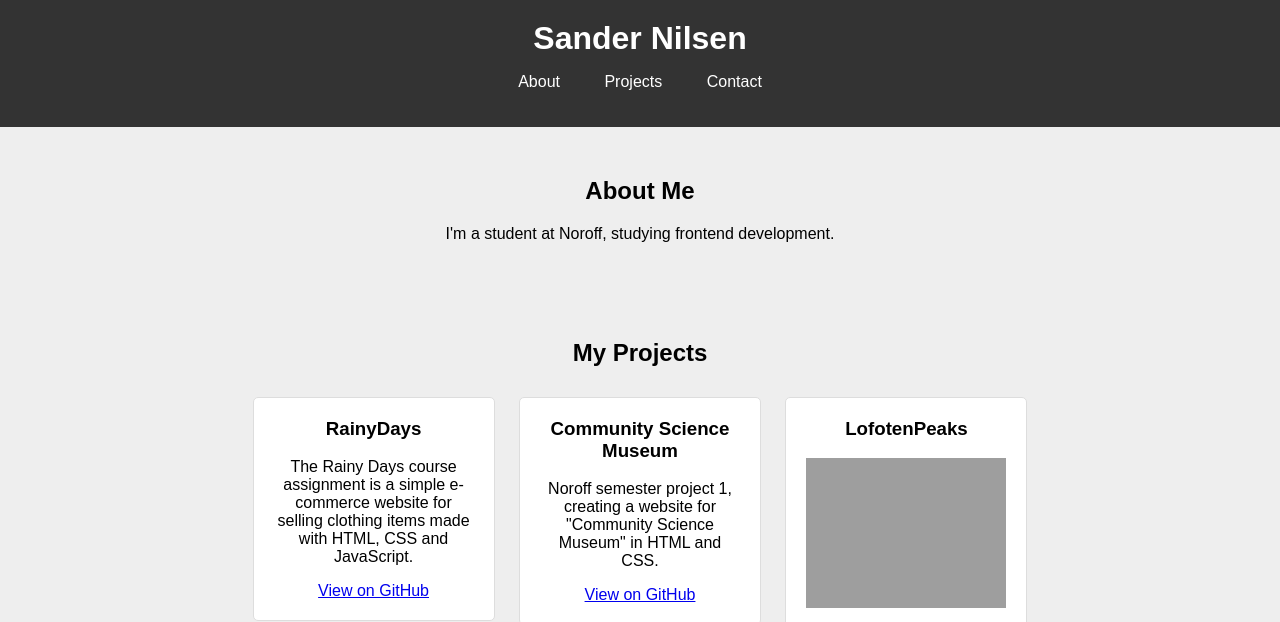
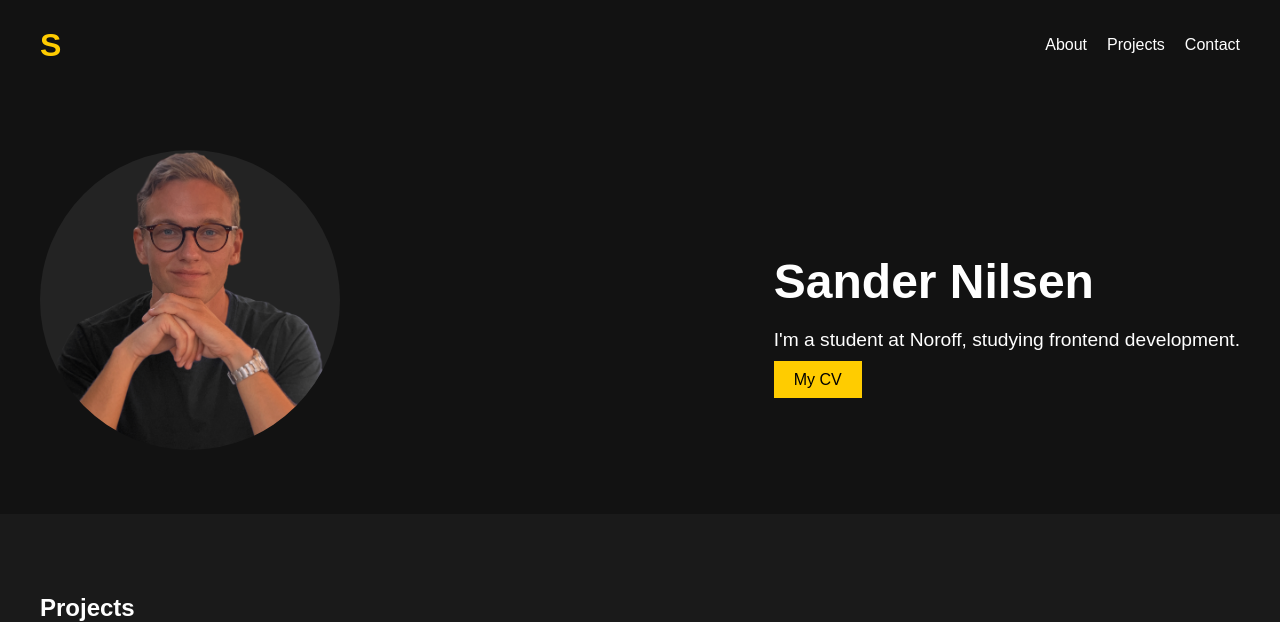
Before and after one commit to SanderNilsen/sandernilsen.github.io, a PHP site: page / in a window 1280 px wide. Shown: the top 622 px of the page. Run offline with PHP 8.4, Linux system fonts and the light colour scheme; grey boxes are pictures that could not be loaded.

Commit message:
update html and css

```diff
--- a/index.html
+++ b/index.html
@@ -1,14 +1,15 @@
 <!DOCTYPE html>
 <html lang="en">
   <head>
-    <meta charset="UTF-8">
-    <meta name="viewport" content="width=device-width, initial-scale=1.0">
-    <title>Portfolio</title>
-    <link rel="stylesheet" href="styles.css">
+    <meta charset="UTF-8" />
+    <meta name="viewport" content="width=device-width, initial-scale=1.0" />
+    <title>Sander Nilsen | Portfolio</title>
+    <link rel="stylesheet" href="styles.css" />
   </head>
   <body>
     <header>
-        <h1>Sander Nilsen</h1>
+      <div class="header-container">
+        <div class="logo">S</div>
         <nav>
           <ul>
             <li><a href="#about">About</a></li>
@@ -16,38 +17,88 @@
             <li><a href="#contact">Contact</a></li>
           </ul>
         </nav>
+      </div>
     </header>
 
-    <section id="about">
-        <h2>About Me</h2>
+    <main>
+      <section class="intro">
+        <div class="intro-container">
+          <div class="intro-image">
+            <img src="images/profile.png" alt="Sander Nilsen" />
+          </div>
+          <div class="intro-text">
+            <h1>Sander Nilsen</h1>
             <p>I'm a student at Noroff, studying frontend development.</p>
+            <a href="#" class="btn">My CV</a>
+          </div>
+        </div>
       </section>
 
-    <section id="projects">
-        <h2>My Projects</h2>
+      <section class="projects" id="projects">
+        <h2>Projects</h2>
+        <div class="projects-container">
           <div class="project-card">
             <h3>RainyDays</h3>
-            <p>The Rainy Days course assignment is a simple e-commerce website for selling clothing items made with HTML, CSS and JavaScript.</p>
-            <a href="https://github.com/SanderNilsen/RainyDays" target="_blank">View on GitHub</a>
+            <img
+            class="card-img"
+            src="images/RainyDays-Website-Design.png"
+            alt="overview of the website"
+          />
+            <p>
+              The Rainy Days course assignment is a simple e-commerce website
+              for selling clothing items made with HTML, CSS and JavaScript.
+            </p>
+            <a href="https://github.com/SanderNilsen/RainyDays" target="_blank"
+              >View on GitHub</a
+            >
           </div>
           <div class="project-card">
             <h3>Community Science Museum</h3>
-            <p>Noroff semester project 1, creating a website for "Community Science Museum" in HTML and CSS.</p>
-            <a href="https://github.com/SanderNilsen/Semester-Project-1" target="_blank">View on GitHub</a>
+            <img
+            class="card-img"
+            src="images/CMS-Website-Design.png"
+            alt="overview of the website"
+          />
+            <p>
+              Noroff semester project 1, creating a website for "Community
+              Science Museum" in HTML and CSS.
+            </p>
+            <a
+              href="https://github.com/SanderNilsen/Semester-Project-1"
+              target="_blank"
+              >View on GitHub</a
+            >
           </div>
           <div class="project-card">
             <h3>LofotenPeaks</h3>
-            <img class="card-img" src="images/Websitedesign.png" alt="overview of the website">
-            <p>This project involves creating a custom blog website using HTML, CSS, and JavaScript, with content managed through a WordPress installation acting as a Headless CMS.</p>
-            <a href="https://github.com/Noroff-FEU-Assignments/project-exam-1-SanderNilsen" target="_blank">View on GitHub</a>
+            <img
+              class="card-img"
+              src="images/Websitedesign.png"
+              alt="overview of the website"
+            />
+            <p>
+              This project involves creating a custom blog website using HTML,
+              CSS, and JavaScript, with content managed through a WordPress
+              installation acting as a Headless CMS.
+            </p>
+            <a
+              href="https://github.com/Noroff-FEU-Assignments/project-exam-1-SanderNilsen"
+              target="_blank"
+              >View on GitHub</a
+            >
+          </div>
         </div>
       </section>
 
-    <section id="contact">
+      <section class="contact" id="contact">
         <h2>Contact Me</h2>
-        <p>Email: <a href="mailto:sander.nil@hotmail.com">sander.nil@hotmail.com</a></p>
-        <p>LinkedIn: <a href="https://www.linkedin.com/in/sandernilsen/" target="_blank">Sander Nilsen</a></p>
+          <a href="mailto:sander.nil@hotmail.com">Mail</a>
+          <a href="https://www.linkedin.com/in/sandernilsen/" target="_blank"
+            >LinkedIn</a
+          >
+
       </section>
+    </main>
 
     <footer>
       <p>&copy; 2024 Sander Nilsen</p>
--- a/styles.css
+++ b/styles.css
@@ -1,15 +1,21 @@
 body {
-    font-family: Arial, sans-serif;
     margin: 0;
-    padding: 0;
-    background-color: #eeeeee;
+    font-family: 'Arial', sans-serif;
+    background-color: #121212;
+    color: #fff;
 }
 
-header {
-    background-color: #333;
-    color: #fff;
-    padding: 20px;
-    text-align: center;
+.header-container {
+    display: flex;
+    justify-content: space-between;
+    align-items: center;
+    padding: 20px 40px;
+}
+
+.logo {
+    font-size: 2rem;
+    font-weight: bold;
+    color: #ffcc00;
 }
 
 header h1 {
@@ -17,50 +23,129 @@ header h1 {
 }
 
 nav ul {
+    display: flex;
     list-style: none;
     padding: 0;
 }
 
 nav ul li {
-    display: inline;
-    margin: 20px;
+    margin-left: 20px;
 }
 
 nav ul li a {
     color: #fff;
     text-decoration: none;
+    font-size: 1rem;
 }
 
-section {
-    padding: 30px;
+.intro {
+    display: flex;
+    justify-content: space-between;
+    align-items: center;
+    padding: 60px 40px;
+}
+
+.intro-container {
+    display: flex;
+    justify-content: space-between;
+    align-items: center;
+    width: 100%;
+}
+
+.intro-text {
+    max-width: 50%;
+}
+
+.intro-text h1 {
+    font-size: 3rem;
+    margin-bottom: 20px;
+}
+
+.intro-text p {
+    font-size: 1.2rem;
+    margin-bottom: 20px;
+}
+
+.intro-text .btn {
+    padding: 10px 20px;
+    background-color: #ffcc00;
+    color: #000;
+    text-decoration: none;
+    font-size: 1rem;
+}
+
+.intro-image img {
+    border-radius: 50%;
+    width: 300px;
+    height: 300px;
+    object-fit: cover;
+}
+
+.projects {
+    background-color: #1a1a1a;
+    padding: 60px 40px;
+}
+
+.projects-container {
+    display: flex;
+    justify-content: space-around;
+    align-items: center;
+}
+
+.project-card {
+    background-color: #121212;
+    margin: 10px;
+    padding: 20px;
+    display: flex;
+    flex-direction: column;
+    gap: 15px;
+    width: 200px;
     text-align: center;
 }
 
-.project-card {
-    background-color: #fff;
-    border: 1px solid #ddd;
-    border-radius: 5px;
-    margin: 10px;
-    padding: 20px;
-    display: inline-block;
-    width: 200px;
-    vertical-align: top;
+.project-card h3 {
+    font-size: 1.5rem;
+    margin-bottom: 10px;
 }
 
-.project-card h3 {
+.project-card p {
+    font-size: 1rem;
     margin-top: 0;
+}
+
+.project-card a{
+    padding: 10px 20px;
+    background-color: #ffcc00;
+    color: #000;
+    text-decoration: none;
+    font-size: 1rem;
 }
 
 .card-img {
     width: 100%;
 }
 
+.contact {
+    display: flex;
+    flex-direction: column;
+    align-items: center;
+    gap: 15px;
+    margin-bottom: 25px;
+}
+
+.contact a {
+    padding: 10px 20px;
+    background-color: #ffcc00;
+    color: #000;
+    text-decoration: none;
+    font-size: 1rem;
+}
+
 footer {
-    background-color: #333;
+    background-color: #1a1a1a;
     color: #fff;
     text-align: center;
     padding: 20px;
-    position: fixed;
     width: 100%;
     bottom: 0;
 }
```
Also changed, not shown: images/profile.png (added), 2 other files. Lines whose indentation alone changed are shown as unchanged.
